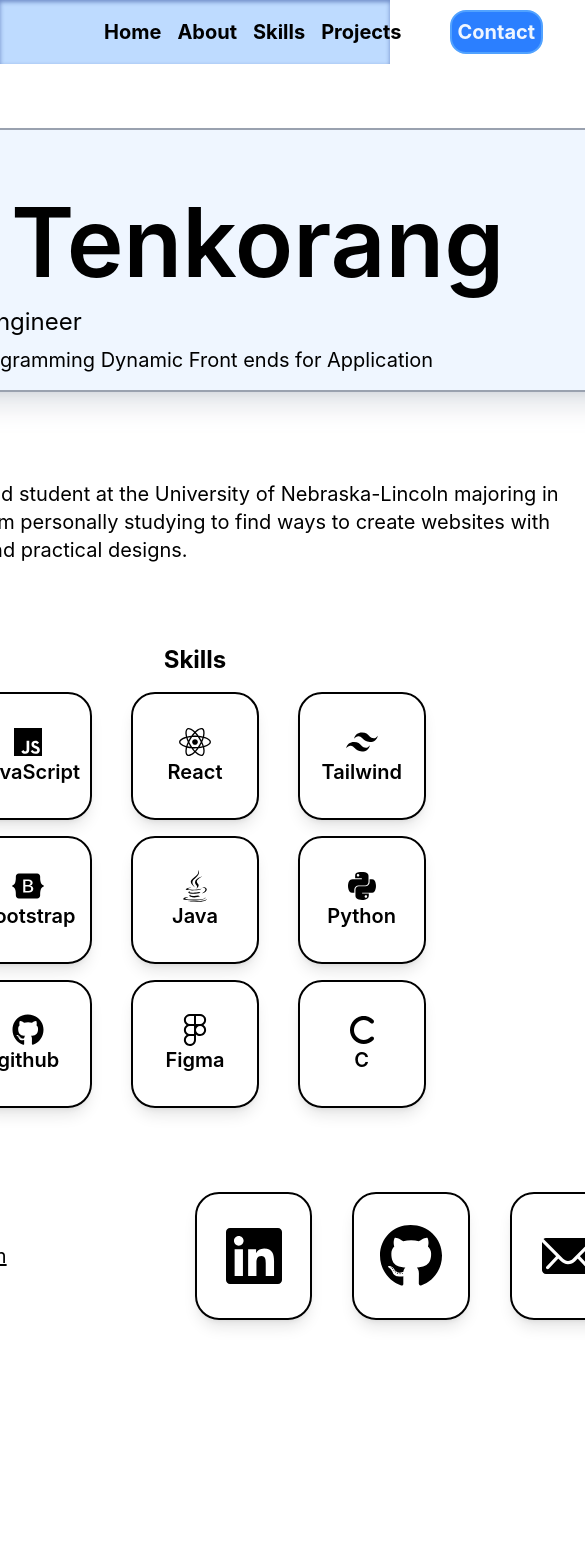
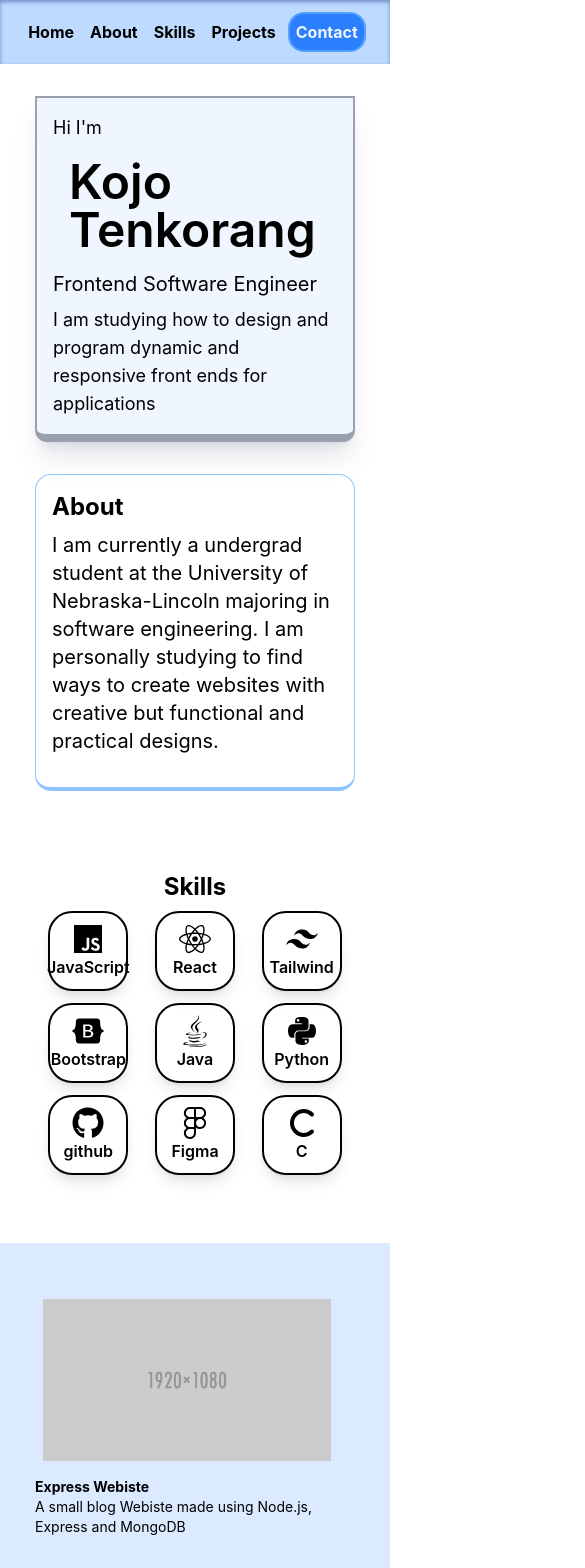
Before and after one commit to Koj101/portfolio-website, a React (Vite) app in the folder my portfolio/: page / in a window 390 px wide. Shown: the top 1568 px of the page, 585 px wide, since content can reach past the window. Before the commit the page ends 1376 px from the top, so only its background shows below. Built offline with nearby package versions, Linux system fonts and the light colour scheme.

Commit message:
Changed components to be responsive and added ProjectList component

```diff
--- a/my portfolio/src/About.jsx
+++ b/my portfolio/src/About.jsx
@@ -1,6 +1,6 @@
 function About() {
   return (
-    <div class="flex flex-col m-4 w-4xl h-auto p-4">
+    <div class="flex flex-col m-4 w-xs md:text-ali border-blue-300 border-b-4 border-1 rounded-2xl  md:w-3xl lg:w-4xlh-auto p-4">
       <h1 class="text-2xl font-bold">About</h1>
       <p class="mt-2 mb-4 text-xl">
         I am currently a undergrad student at the University of Nebraska-Lincoln
--- a/my portfolio/src/App.jsx
+++ b/my portfolio/src/App.jsx
@@ -3,6 +3,7 @@ import Bio from "./Bio";
 import About from "./About";
 import Skills from "./Skills";
 import Contact from "./Contact";
+import Projects from "./Projects";
 function App() {
   return (
     <div class="flex flex-col items-center">
@@ -10,6 +11,7 @@ function App() {
       <Bio />
       <About />
       <Skills />
+      <Projects />
       <Contact />
     </div>
   );
--- a/my portfolio/src/Bio.jsx
+++ b/my portfolio/src/Bio.jsx
@@ -1,11 +1,14 @@
 function Bio() {
   return (
-    <div class=" flex justify-center flex-col m-4 w-4xl h-auto p-4 mt-32 shadow-xl shadow-gray-400/25 bg-blue-50 rounded-b-xl border-2 border-gray-400">
-      <p class="text-2xl">Hi I'm</p>
-      <h1 class="text-8xl p-4 font-semibold">Kojo Tenkorang</h1>
-      <p class="text-2xl">Frontend Software Engineer</p>
-      <p class="text-xl mt-2">
-        I Love Designing and Programming Dynamic Front ends for Application
+    <div class="flex justify-center flex-col m-4  w-xs  md:w-2xl lg:w-4xl h-auto p-4 mt-24 shadow-xl shadow-gray-400/25 bg-blue-50 rounded-b-xl border-2 border-b-8 border-gray-400 transition-all duration-500 ease-in-out">
+      <p class="text-lg md:text-2xl">Hi I'm</p>
+      <h1 class=" text-5xl md:text-7xl lg:text-8xl p-4 font-semibold">
+        Kojo Tenkorang
+      </h1>
+      <p class="text-xl md:text-2xl">Frontend Software Engineer</p>
+      <p class=" text-lg md:text-xl mt-2">
+        I am studying how to design and program dynamic and responsive front
+        ends for applications
       </p>
     </div>
   );
--- a/my portfolio/src/Contact.jsx
+++ b/my portfolio/src/Contact.jsx
@@ -10,35 +10,34 @@ function Contact() {
   };
 
   return (
-    <div class="flex flex-row items-center mb-9 m-4 w-4xl h-auto p-4">
-      <div class="flex flex-col w-1/2">
-        <h1 class="text-2xl font-bold">Contact:</h1>
+    <div class="flex flex-col  md:flex-row items-center mb-9 my-4 w-xs md:w-3xl h-auto p-4 transition-all">
+      <div class="flex flex-col md:w-1/2">
+        <h1 class=" text-2xl md:text-2xl font-bold">Contact:</h1>
 
         <div class="flex flex-row items-center">
           <p
             onClick={copyEmail}
-            class="flex felx-row underline text-xl hover:text-blue-700 group cursor-pointer"
+            class=" text-md md:text-xl flex felx-row underline hover:text-blue-700 group cursor-pointer transition-all "
           >
             My Email: net@gmail.com
-            <span class="flex text-sm scale-0 mx-3 bg-blue-900 text-blue-50 rounded-sm p-0.5 group-hover:scale-100 transition-all duration-10 eas">
+            <span class="flex text-sm scale-0 mx-3 bg-blue-900 text-blue-50 rounded-sm p-0.5 group-hover:scale-100 transition-all duration-200 ease-out">
               Copy to clipboard
             </span>
           </p>
         </div>
-        <p class="text-xl">My Resume</p>
       </div>
 
       <div class="flex flex-row items-center justify-center space-x-10 w-1/2 ">
         <IconButton
-          icon={<FaLinkedin size={64} />}
+          icon={<FaLinkedin size={56} />}
           url={"https://www.linkedin.com/in/kojotenk"}
         />
         <IconButton
-          icon={<FaGithub size={64} />}
+          icon={<FaGithub size={56} />}
           url={"https://github.com/Koj101"}
         />
         <IconButton
-          icon={<IoIosMail size={64} />}
+          icon={<IoIosMail size={56} />}
           url={"mailto:net@gmail.com"}
         />
       </div>
--- a/my portfolio/src/Icon.jsx
+++ b/my portfolio/src/Icon.jsx
@@ -1,8 +1,8 @@
 const Icon = ({ icon, name }) => {
   return (
-    <div class="flex flex-col items-center justify-center h-32 w-32 mt-2 mb-1 shadow-lg border-2 rounded-3xl  hover:h-36 hover:w-36 hover:rounded-xl transition-all duration-200">
+    <div class="flex  flex-col items-center justify-center h-20 w-20 md:h-32 md:w-32 mt-2 mb-1  shadow-lg border-2 rounded-3xl hover:h-24 hover:w-24 md:hover:h-34 md:hover:w-34 hover:rounded-xl transition-all duration-250 ease-in">
       {icon}
-      <p class="text-xl font-semibold">{name}</p>
+      <p class="text-md md:text-xl md:p-0 font-semibold">{name}</p>
     </div>
   );
 };
--- a/my portfolio/src/IconButton.jsx
+++ b/my portfolio/src/IconButton.jsx
@@ -6,7 +6,7 @@ const IconButton = ({ icon, url }) => {
     <div
       onClick={() => openSite(url)}
       href={url}
-      class="flex flex-col items-center justify-center h-32 w-32 mt-2 mb-1 shadow-lg border-2 rounded-3xl hover:rounded-xl hover:scale-y-105 hover:bg-blue-300 hover:text-blue-950  transition-all duration-200 cursor-pointer"
+      class="flex flex-col items-center justify-center h-20 w-20 md:h-30 md:w-30 mt-2 mb-1 shadow-lg border-2 rounded-3xl bg-blue-200 text-blue-900 hover:rounded-xl hover:scale-y-105 hover:border-4 hover:bg-blue-300 hover:text-blue-950  transition-all duration-200 cursor-pointer"
     >
       {icon}
       <p class="text-xl font-semibold">{name}</p>
--- a/my portfolio/src/NavBar.jsx
+++ b/my portfolio/src/NavBar.jsx
@@ -3,20 +3,16 @@ import { MdSunny } from "react-icons/md";
 
 function NavBar() {
   return (
-    <div class="fixed top-0 h-16 w-screen flex flex-row items-center bg-blue-200 border-gray-500 inset-shadow-sm/50 inset-shadow-blue-900">
-      <MdSunny
-        size={32}
-        class="my-2 mx-4  text-sky-950 cursor-pointer hover:text-amber-50"
-      />
+    <div class="fixed z-2 top-0 h-16 w-full flex flex-row items-center justify-center bg-blue-200 border-gray-500 inset-shadow-sm/50 inset-shadow-blue-900">
       <div class=" flex items-center flex-row mx-auto px-16 ">
         <NavText text="Home" scroll={0} />
         <NavText text="About" scroll={330} />
-        <NavText text="Skills" scroll={530} />
-        <NavText text="Projects" />
+        <NavText text="Skills" scroll={575} />
+        <NavText text="Projects" scroll={1120} />
 
         <button
-          onClick={() => NavScroll(830)}
-          class="mx-10 p-1.5 text-xl text-blue-50 font-bold  hover:text-sky-100 hover:p-2 bg-blue-500 border-2 border-blue-400 shadow-sx rounded-2xl transition-all ease-in-out hover:bg-blue-800 hover:rounded-sm hover:border-blue-800 cursor-pointer"
+          onClick={() => NavScroll(10028)}
+          class="mx-1 p-1.5 text-md md:text-xl text-blue-50 font-bold  hover:text-sky-100 hover:p-2 bg-blue-500 border-2 border-blue-400 shadow-sx rounded-2xl transition-all ease-in-out hover:bg-blue-800 hover:rounded-sm hover:border-blue-800 cursor-pointer"
         >
           Contact
         </button>
@@ -36,7 +32,7 @@ const NavScroll = (scroll) => {
 const NavText = ({ text, scroll = 0 }) => (
   <p
     onClick={() => NavScroll(scroll)}
-    class="mx-2 text-xl font-bold hover:mx-3 hover:text-2xl hover:text-blue-900 transition-all ease-in-out cursor-pointer"
+    class="mx-2 text-md md:text-xl font-bold hover:mx-1 hover:text-2xl hover:text-blue-900 transition-all ease-in-out cursor-pointer"
   >
     {text}
   </p>
--- /dev/null
+++ b/my portfolio/src/ProjectList.jsx
@@ -0,0 +1,22 @@
+import { useState } from "react";
+function Carsouel({ slides }) {
+  return (
+    <div>
+      {slides.map((s, index) => (
+        <div className="p-8">
+          <img
+            className="w-xs p-4 md:p-2 md:w-lg h-auto hover:w-sm md:hover:w-xl transition-all"
+            key={s.id}
+            src={s.img}
+          ></img>
+          <div className="px-2 md:px-6">
+            <h1 class=" text-sm md:text-lg font-bold">{s.name}</h1>
+            <p class=" text-sm md:text-lg w-xs">{s.description}</p>
+          </div>
+        </div>
+      ))}
+    </div>
+  );
+}
+
+export default Carsouel;
--- /dev/null
+++ b/my portfolio/src/Projects.jsx
@@ -0,0 +1,41 @@
+import { useState } from "react";
+import Carsouel from "./ProjectList";
+import project0 from "./assets/placeholderImg.png";
+
+function Projects() {
+  let projects = [
+    {
+      id: 0,
+      name: "Express Webiste",
+      img: project0,
+      description:
+        "A small blog Webiste made using Node.js, Express and MongoDB",
+    },
+    {
+      id: 1,
+      name: "PlaceHolder",
+      img: project0,
+      description: "Borem ipsum dolor sit amet, consectetur adipiscing elit.",
+    },
+    {
+      id: 2,
+      name: "PlaceHolder",
+      img: project0,
+      description: "Lorem ipsum dolor sit amet, consectetur adipiscing elit.",
+    },
+    {
+      id: 3,
+      name: "PlaceHolder",
+      img: project0,
+      description: "Lorem ipsum dolor sit amet, consectetur adipiscing elit.",
+    },
+  ];
+
+  return (
+    <div className="flex z-1 flex-row items-center justify-center p-2 mb-9 w-full bg-blue-100 h-auto">
+      <Carsouel slides={projects} />
+    </div>
+  );
+}
+
+export default Projects;
--- a/my portfolio/src/Skills.jsx
+++ b/my portfolio/src/Skills.jsx
@@ -13,9 +13,9 @@ import { FaC } from "react-icons/fa6";
 import Icon from "./Icon";
 function Skills() {
   return (
-    <div class="flex flex-col items-center m-4 w-4xl h-auto p-4">
+    <div class="flex flex-col items-center w-sm h-auto py-16">
       <h1 class="text-2xl font-bold ">Skills</h1>
-      <div class="grid grid-cols-3 gap-1 place-items-center w-lg p-2 ">
+      <div class="grid grid-cols-3 gap-x-0 place-items-center w-xs md:w-md ">
         <Icon icon={<FaJs size={32} />} name="JavaScript" />
         <Icon icon={<FaReact size={32} />} name="React" />
         <Icon icon={<RiTailwindCssFill size={32} />} name="Tailwind" />
```
Also changed, not shown: my portfolio/src/assets/placeholderImg.png (added).
